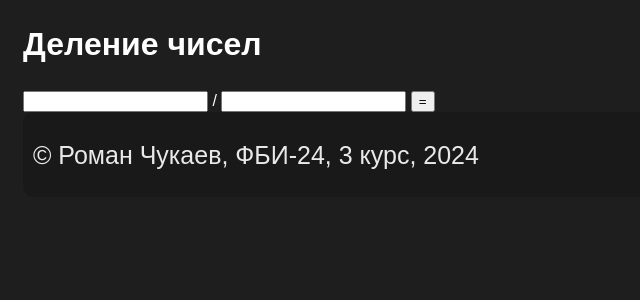
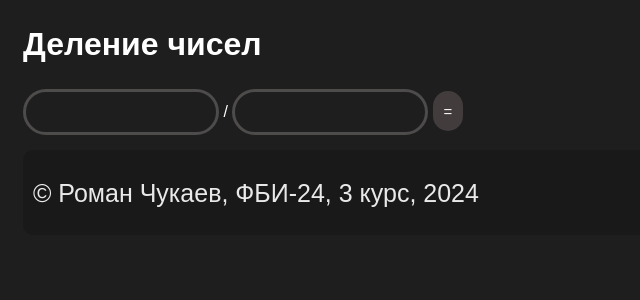
Before and after one commit to Roman3340/web-progr-labs2, a Flask app: page /lab4/div-form in a window 1280 px wide. Shown: the part 87-387 px from the top of the page, without its empty margins (0-640 px from the left). Run offline with Flask 3, Linux system fonts and the light colour scheme.

Commit message:
styles lab4 1

```diff
--- a/static/lab1.css
+++ b/static/lab1.css
@@ -135,6 +135,10 @@ option {
     cursor: pointer;
 }
 
+.button.del {
+    width: 30px;
+}
+
 .button:hover {
     background-color: #665d5d;
 }
--- a/templates/lab4/div-form.html
+++ b/templates/lab4/div-form.html
@@ -5,7 +5,7 @@
 {% block main %}
     <form method="post" action="/lab4/div">
         <h1>Деление чисел</h1>
-        <input type="number" name="x1"> / <input type="number" name="x2">
-        <input type="submit" value="=">
+        <input type="number" name="x1" class="inputC"> / <input type="number" name="x2" class="inputC">
+        <input type="submit" value="=" class="button del">
     </form>
 {% endblock %}
```
